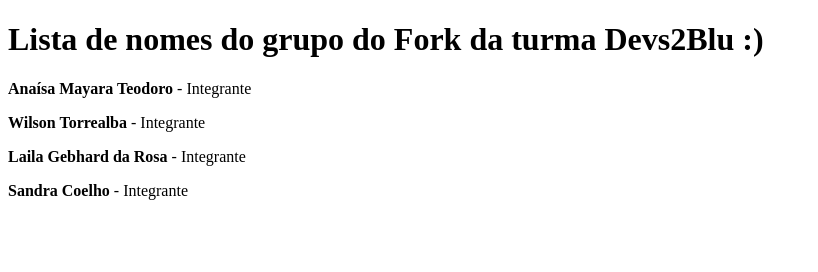
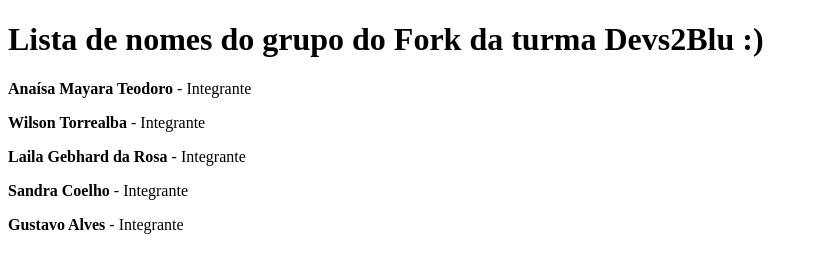
Before and after one commit to anaisateodoro/devs2bluFork2, a plain HTML site: page index.html in a window 1280 px wide. Shown: the whole page, without its empty margins (0-818 px from the left). Drawn offline with Linux system fonts and the light colour scheme.

Commit message:
adicionando nome

```diff
--- a/index.html
+++ b/index.html
@@ -12,5 +12,7 @@
     <p><b>Wilson Torrealba</b> - Integrante</p>
     <p><b>Laila Gebhard da Rosa</b> - Integrante</p>
     <p><b>Sandra Coelho</b> - Integrante</p>
+    <p><b>Gustavo Alves</b> - Integrante</p>
+
 </body>
 </html>
```
